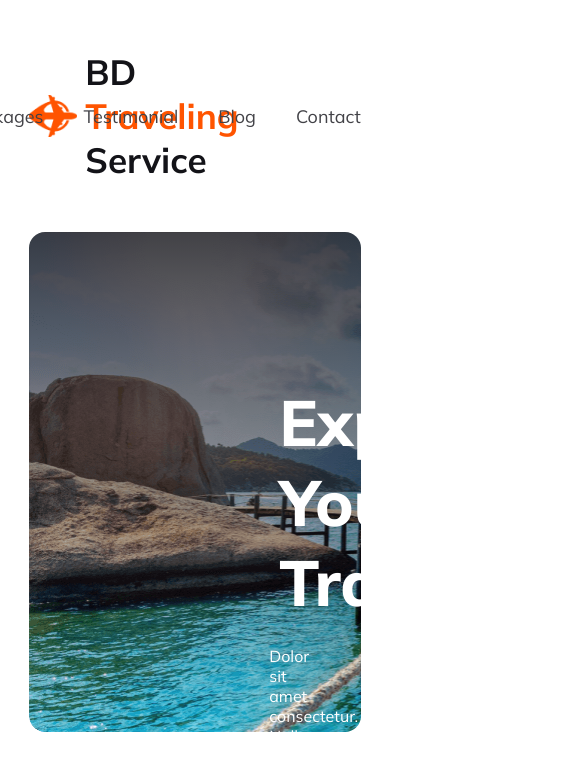
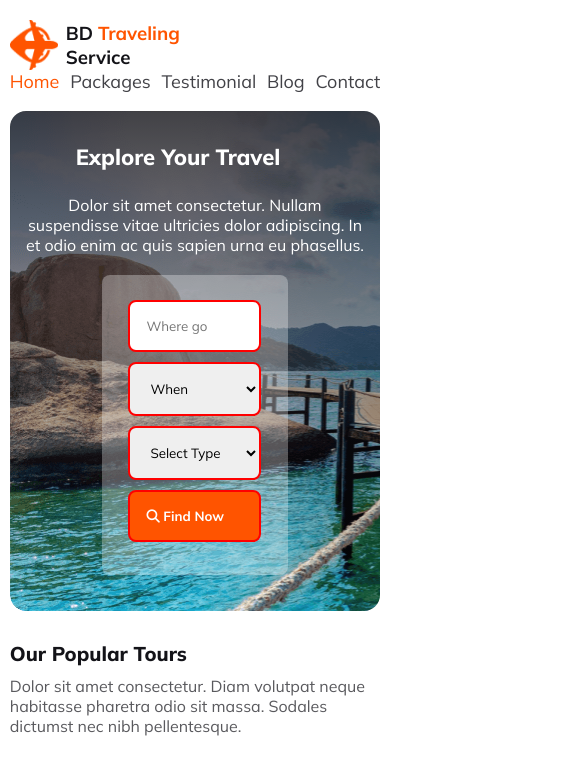
Before and after one commit to Azad1036/BD-Traveling-Service, a plain HTML site: page index.html in a window 390 px wide. Shown: the top 758 px of the page, 585 px wide, since content can reach past the window. Drawn offline with Linux system fonts and the light colour scheme.

Commit message:
header banner and tour section responsive done

```diff
--- a/Style/responsive.css
+++ b/Style/responsive.css
@@ -0,0 +1,73 @@
+@media screen and (max-width:600px) {
+
+    header,
+    main {
+        width: 95%;
+        margin: 0px auto;
+    }
+
+    /* nav releted respnsive start */
+    .nav-container {
+        flex-direction: column;
+        margin-top: 20px;
+    }
+
+    .nav-section {
+        font-size: 16px;
+    }
+
+    .login-section {
+        width: 100%;
+        justify-content: space-between;
+        gap: 10px;
+    }
+
+    /* nav releted respnsive end */
+    /* banner releted responsive start */
+    .banner-container {
+        margin-top: 18px;
+        height: 500px;
+        width: 100%;
+        object-fit: cover;
+
+    }
+    .banner-image h3 {
+        font-size: 22px;
+        text-align: center;
+        padding: 32px 66px 24px 32px;
+    }
+    .primary-text {
+        padding: 0px 15px;
+    }
+    .servics-item {
+        width: 50%;
+        height: 300px;
+        margin: 20px 25% ;
+        padding: 15px 10px;
+
+    }
+    .service {
+        display:block;
+        border: 2px solid red;
+        justify-content: center;
+        width: 80%;
+    }
+    /* banner releted responsive end */
+    /* tour releted responsive start */
+    .tour-container {
+        flex-direction: column;
+        margin-top: 30px;
+    }
+
+    .tour-content h3 {
+        font-size: 20px;
+    }
+
+    .primary-text-1 {
+        padding:10px 0;
+    }
+    /* tour releted responsive end */
+
+
+
+}
--- a/Style/style.css
+++ b/Style/style.css
@@ -59,8 +59,8 @@ header, main {
 }
 
 .nav-container img {
-    max-width: 48px;
-    max-height: 50px;
+    width: 48px;
+    height: 50px;
     margin-right: 8px;
 }
 
@@ -78,7 +78,7 @@ header, main {
     font-size: 18px;
     color: #424247;
 }
-
+/* Nav releted end */
 /* banner releted style */
 .banner-container{
     margin-top: 50px;
@@ -112,7 +112,7 @@ header, main {
     text-align: left;
     margin: 10px 16px 10px 16px;
 }
-
+/* banner releted style end */
 /* tour releted style */
 .tour-container {
     display: flex;
@@ -129,3 +129,4 @@ header, main {
 .tour-image {
     border-radius: 16px;
 }
+/* tour releted end */
--- a/index.html
+++ b/index.html
@@ -11,6 +11,7 @@
         rel="stylesheet">
     <script src="https://kit.fontawesome.com/5a2d0dcfba.js" crossorigin="anonymous"></script>
     <link rel="stylesheet" href="./Style/style.css">
+    <link rel="stylesheet" href="./Style/responsive.css">
 
 </head>
 
@@ -64,7 +65,7 @@
                 </ul>
                 <p class="primary-text-1">Amet consectetur. Vulputate commodo felis molestie risus
                     ornare nulla amet et. Libero commodo sagittis dignissim adipiscing quis. Habitant adipiscing risus natoque aliquet. Id bibendum nunc senectus semper tincidunt. </p>
-                    <button class="button-Primary service">Read More</button>
+                    <button class="button-Primary">Read More</button>
             </div>
             <div class="tour-image">
                 <img src="./Images/Rectangle 4.png" alt="">
```
